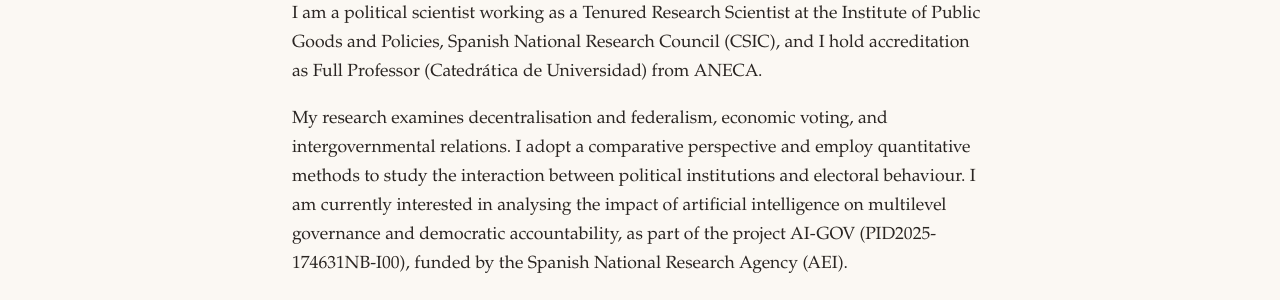
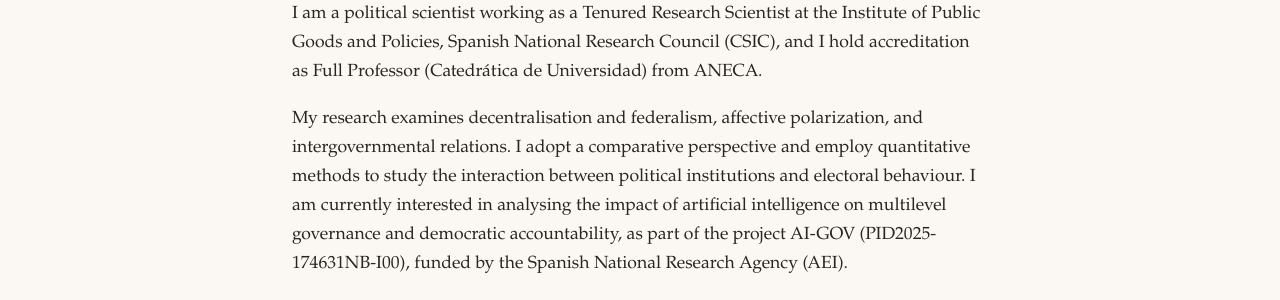
Before and after one commit to sandraleonalfonso/Sandra-Leon, a Jekyll site: the page built from index.html, in a window 1280 px wide. Shown: the part 407-707 px from the top of the page. Built offline with Jekyll 4.4.1, drawn with Linux system fonts in a browser that asks for light colours.

Commit message:
Use affective polarization in bio and research intro
Co-Authored-By: Claude Opus 5.5 (1M context) <noreply@anthropic.com>
Claude-Session: https://claude.ai/code/session_01Csi1G9zYbePJE1osHYZ3KG

```diff
--- a/index.html
+++ b/index.html
@@ -2,7 +2,7 @@
 title: Sandra León
 ref: home
 permalink: /
-description: "Sandra León is a political scientist and Tenured Research Scientist at the Institute of Public Goods and Policies (IPP), Spanish National Research Council (CSIC). Research on decentralisation and federalism, economic voting and intergovernmental relations."
+description: "Sandra León is a political scientist and Tenured Research Scientist at the Institute of Public Goods and Policies (IPP), Spanish National Research Council (CSIC). Research on decentralisation and federalism, affective polarization and intergovernmental relations."
 hide_title: true
 ---
 <section class="intro">
@@ -27,7 +27,7 @@ hide_title: true
 
 <p>I am a political scientist working as a Tenured Research Scientist at the Institute of Public Goods and Policies, Spanish National Research Council (CSIC), and I hold accreditation as Full Professor (Catedrática de Universidad) from ANECA.</p>
 
-<p>My research examines decentralisation and federalism, economic voting, and intergovernmental relations. I adopt a comparative perspective and employ quantitative methods to study the interaction between political institutions and electoral behaviour. I am currently interested in analysing the impact of artificial intelligence on multilevel governance and democratic accountability, as part of the project AI-GOV (PID2025-174631NB-I00), funded by the Spanish National Research Agency (AEI).</p>
+<p>My research examines decentralisation and federalism, affective polarization, and intergovernmental relations. I adopt a comparative perspective and employ quantitative methods to study the interaction between political institutions and electoral behaviour. I am currently interested in analysing the impact of artificial intelligence on multilevel governance and democratic accountability, as part of the project AI-GOV (PID2025-174631NB-I00), funded by the Spanish National Research Agency (AEI).</p>
 
 <ul class="tags" aria-label="Research interests">
   <li>Decentralisation</li><li>Federalism</li><li>Affective polarization</li><li>Intergovernmental relations</li><li>Electoral behaviour</li>
```
Also changed, not shown: research.md (+1 -1 lines).
